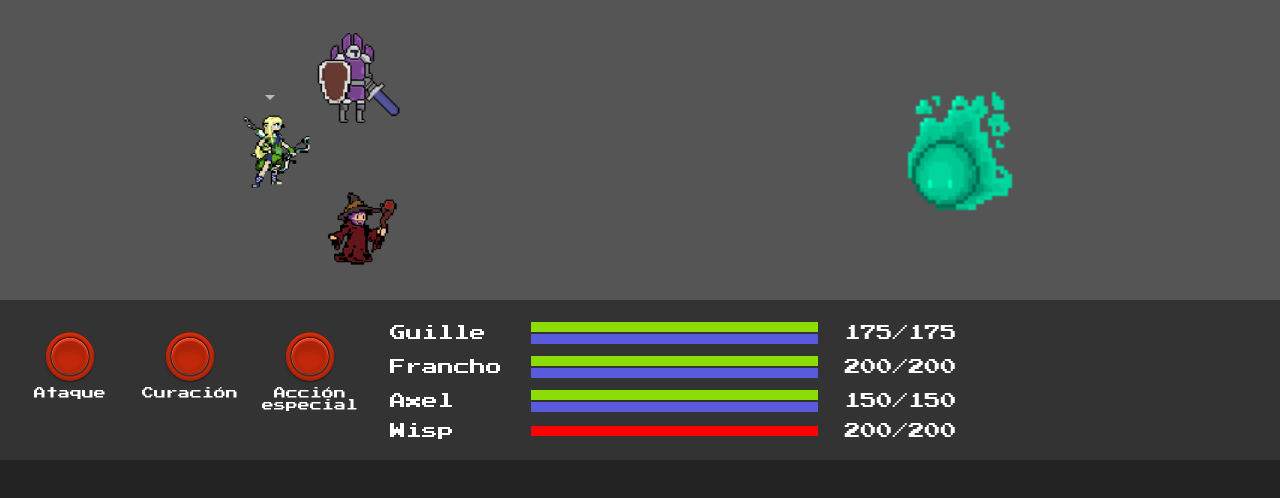
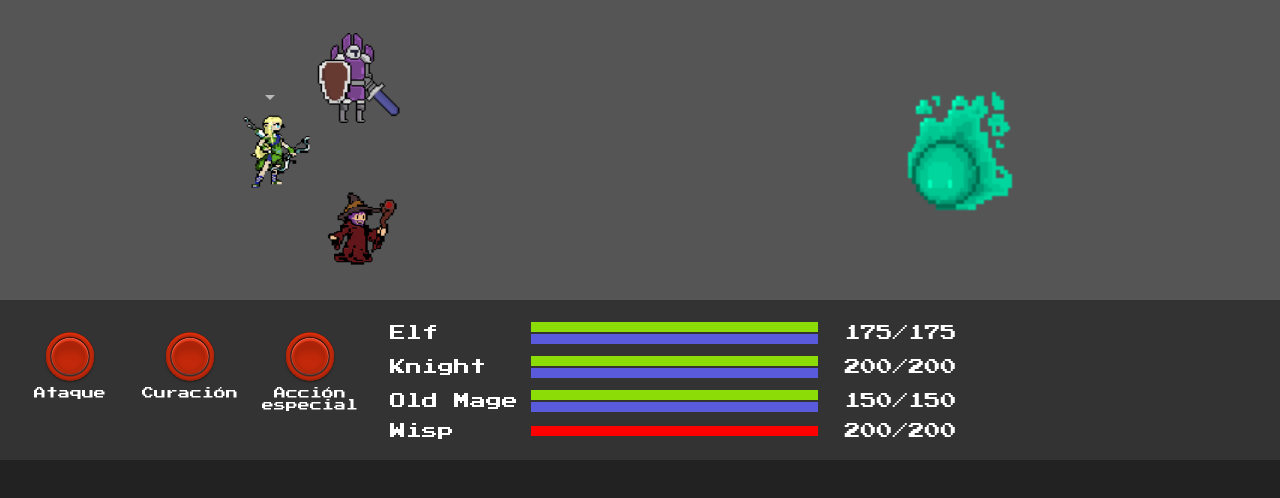
Before and after one commit to ShuHitsuji/vuejs-socket-boss-smack, a Vue app: page / in a window 1280 px wide. Shown: the top 498 px of the page. Built offline with nearby package versions, Linux system fonts and the light colour scheme.

Commit message:
Update Combat.vue

```diff
--- a/src/screens/Combat.vue
+++ b/src/screens/Combat.vue
@@ -55,21 +55,21 @@
 
   const players = [
     new Player({
-      name: 'Guille',
+      name: 'Elf',
       type: 'ranger',
       health: 175,
       mana: 100,
       attack: 40
     }),
     new Player({
-      name: 'Francho',
+      name: 'Knight',
       type: 'knight',
       health: 200,
       mana: 100,
       attack: 30
     }),
     new Player({
-      name: 'Axel',
+      name: 'Old Mage',
       type: 'mage',
       health: 150,
       mana: 100,
@@ -90,7 +90,7 @@
     new Monster({
       name: 'Fishlett',
       health: 700,
-      attack: 35
+      attack: 15
     }),
     new Monster({
       name: 'The hand',
```
